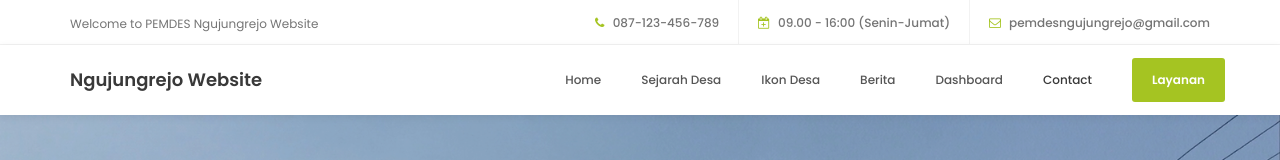
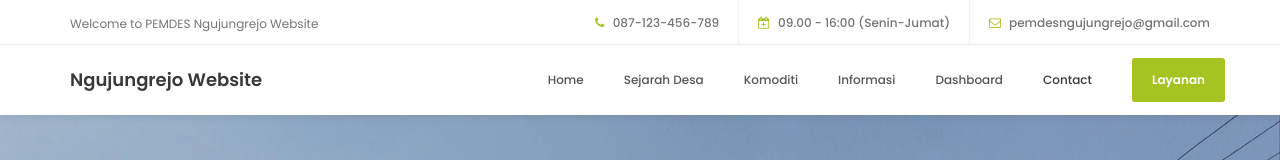
Before and after one commit to ngujungrejo/ngujungrejo.github.io, a plain HTML site: page index.html in a window 1280 px wide. Shown: the top 160 px of the page. Drawn offline with Linux system fonts and the light colour scheme.

Commit message:
Update index.html

```diff
--- a/index.html
+++ b/index.html
@@ -98,8 +98,8 @@ http://www.tooplate.com/view/2098-health
                     <ul class="nav navbar-nav navbar-right">
                          <li><a href="#top" class="smoothScroll">Home</a></li>
                          <li><a href="#about" class="smoothScroll">Sejarah Desa</a></li>
-                         <li><a href="#team" class="smoothScroll">Ikon Desa</a></li>
-                         <li><a href="#news" class="smoothScroll">Berita</a></li>
+                         <li><a href="#team" class="smoothScroll">Komoditi</a></li>
+                         <li><a href="#news" class="smoothScroll">Informasi</a></li>
                          <li><a href="#dashboard" class="smoothScroll">Dashboard</a></li>
                          <li><a href="#google-map" class="smoothScroll">Contact</a></li>
                          <li class="appointment-btn"><a href="/layanan.html">Layanan</a></li>
```
